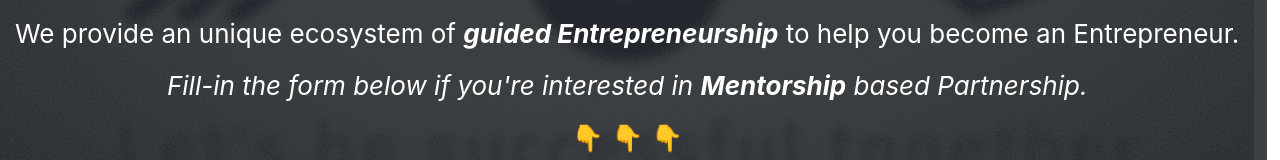
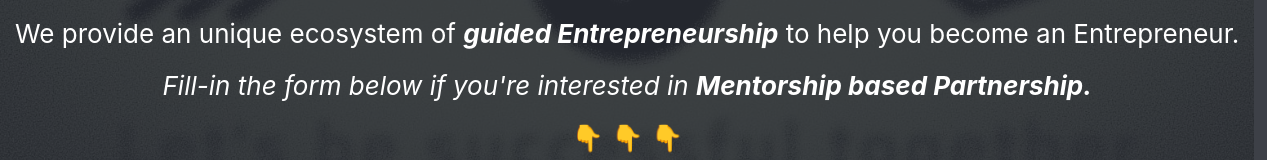
Before and after one commit to abhisekp/iamwayforward, a React (Create React App) app: page / in a window 1280 px wide. Shown: the part 479-639 px from the top of the page. Built offline with nearby package versions, Linux system fonts and the light colour scheme.

Commit message:
fix(ui): bold mentoring texts

```diff
--- a/public/index.html
+++ b/public/index.html
@@ -48,8 +48,10 @@
               <span class="App-subtitle"><em>Let's become successful together</em></span>
             </p>
           </h1>
-          <p class="App-content">We provide a unique ecosystem of <strong><em>guided Entrepreneurship</em></strong> to help you become an Entrepreneur. <br />
-            <em>Fill-in the form below if you're interested in <strong>Mentorship</strong> based Partnership.</em> <br />
+          <p class="App-content">We provide an unique ecosystem of <strong><em>guided Entrepreneurship</em></strong> to
+            help you become an Entrepreneur. <br />
+            <em>Fill-in the form below if you're interested in <strong>Mentorship based Partnership.</strong></em>
+            <br />
             <span role="img" aria-label="scroll down">👇 👇 👇</span>
           </p>
         </div>
@@ -57,7 +59,7 @@
 
       <iframe title="Business Partnership & Mentorship Interest Form"
         src="https://docs.google.com/forms/d/e/1FAIpQLScnfXE1hXTwfho5MRzHomQD4MXHO7mJOACUGpUYsVVI3xTbVg/viewform?embedded=true"
-        width="640" height="100%" frameBorder="0" marginHeight="0" marginWidth="0">Loading…</iframe>
+        width="100%" height="100%" frameBorder="0" marginHeight="0" marginWidth="0">Loading…</iframe>
     </div>
   </noscript>
   <div id="root"></div>
--- a/src/App.js
+++ b/src/App.js
@@ -12,7 +12,7 @@ function App() {
             </p>
           </h1>
           <p className="App-content">We provide an unique ecosystem of <strong><em>guided Entrepreneurship</em></strong> to help you become an Entrepreneur. <br />
-            <em>Fill-in the form below if you're interested in <strong>Mentorship</strong> based Partnership.</em> <br />
+            <em>Fill-in the form below if you're interested in <strong>Mentorship based Partnership.</strong></em> <br />
             <span role="img" aria-label="scroll down">👇 👇 👇</span>
           </p>
         </div>
```
Also changed, not shown: public/iamwayforward_logo_landscape_lowres.jpg (added).
